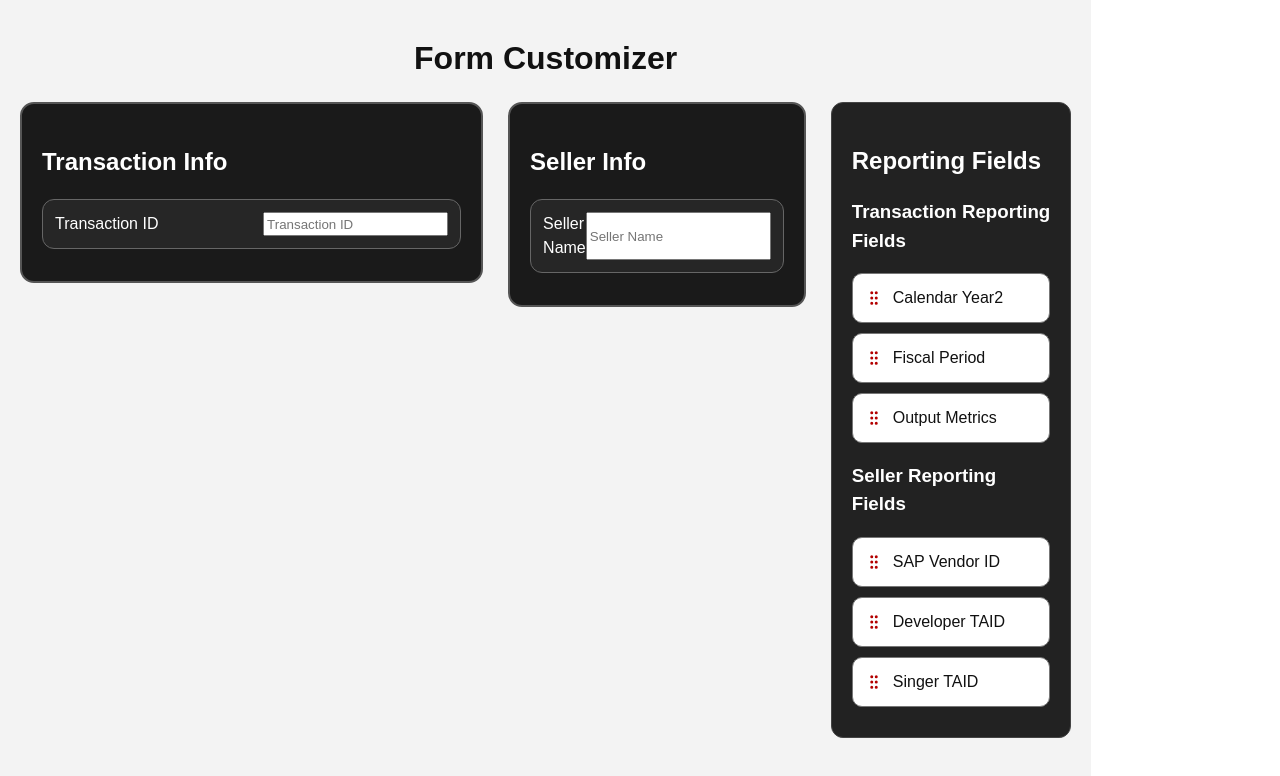
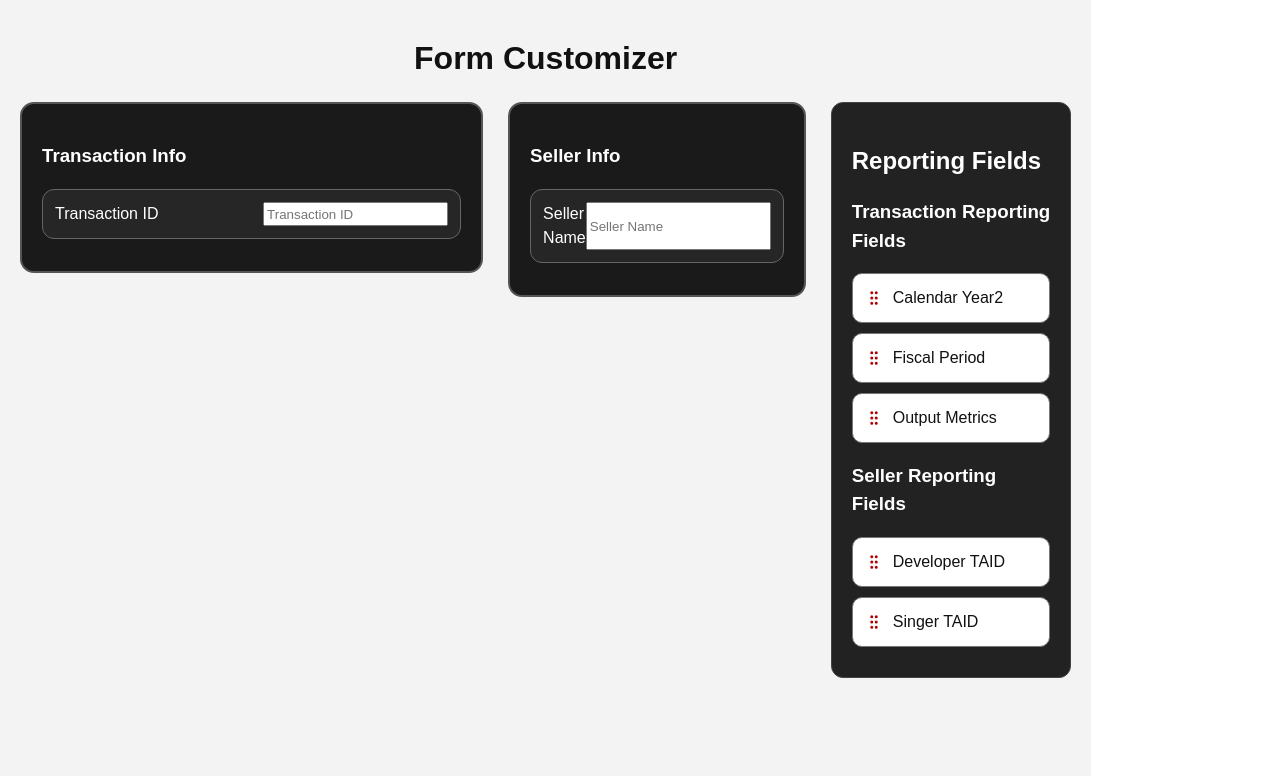
Before and after one commit to AbhishekKr2001/Drag-and-Drop, a React (Vite) app: page / in a window 1280 px wide. Shown: the top 776 px of the page. Built offline with nearby package versions, Linux system fonts and the light colour scheme.

Commit message:
edited more than one thing

```diff
--- a/src/App.jsx
+++ b/src/App.jsx
@@ -11,7 +11,7 @@ const otherItems = [
   { name: "calendar_year2", label: "Calendar Year2", section: "transaction" },
   { name: "fiscal_period", label: "Fiscal Period", section: "transaction" },
   { name: "output_metrics", label: "Output Metrics", section: "transaction" },
-  { name: "sap_vendor_id", label: "SAP Vendor ID", section: "seller" },
+
   { name: "developer_taid", label: "Developer TAID", section: "seller" },
   { name: "singer", label: "Singer TAID", section: "seller" }
 ];
@@ -51,7 +51,7 @@ const DropZone = ({ title, acceptedSection, fields, onDropField, onRemove }) =>
         isOver && canDrop ? "over" : isOver ? "invalid" : ""
       }`}
     >
-      <h2>{title}</h2>
+      <h3>{title}</h3>
 
       {fields.length === 0 && <p className="empty-text">Drag a field here</p>}
 
```
